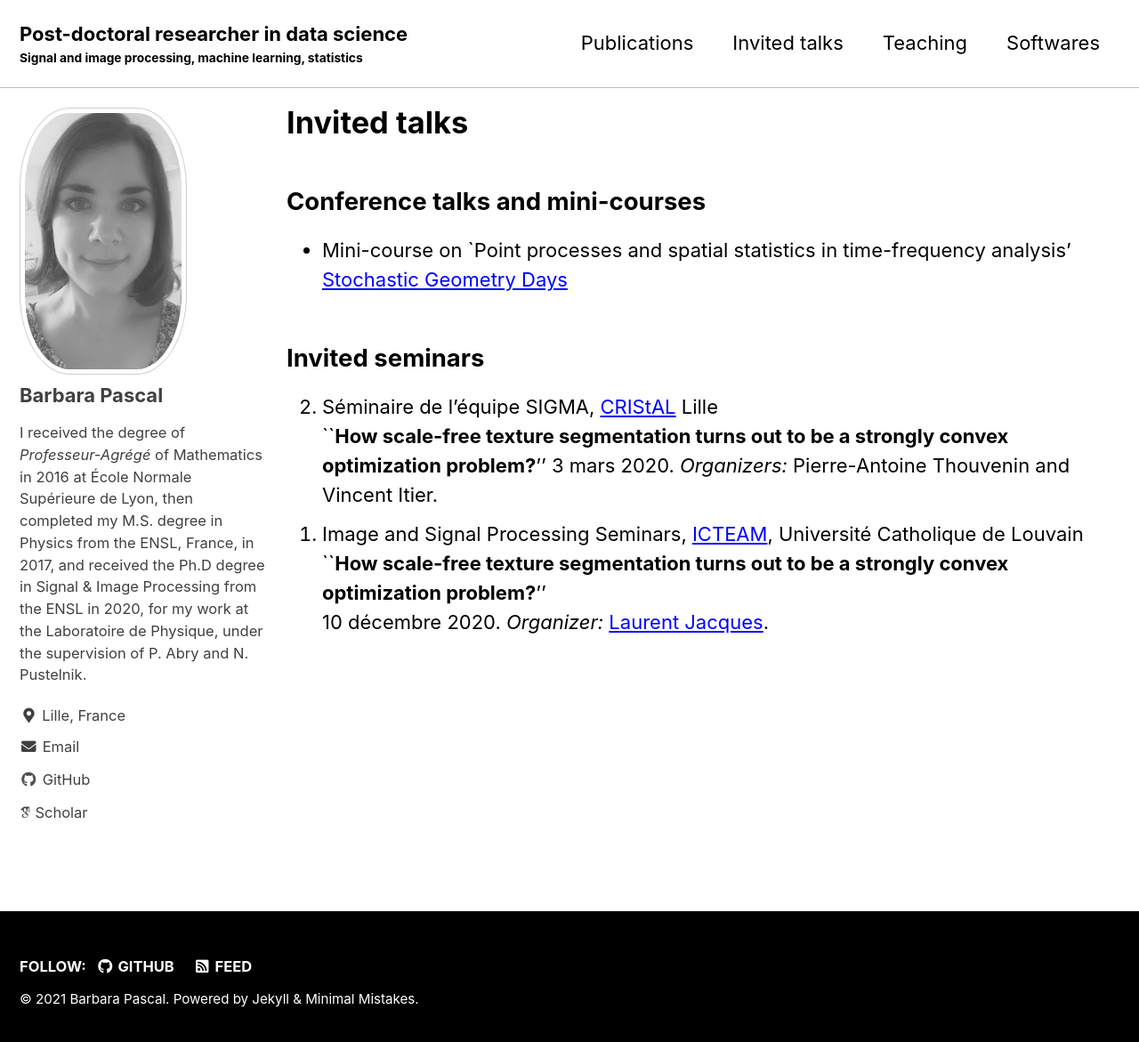
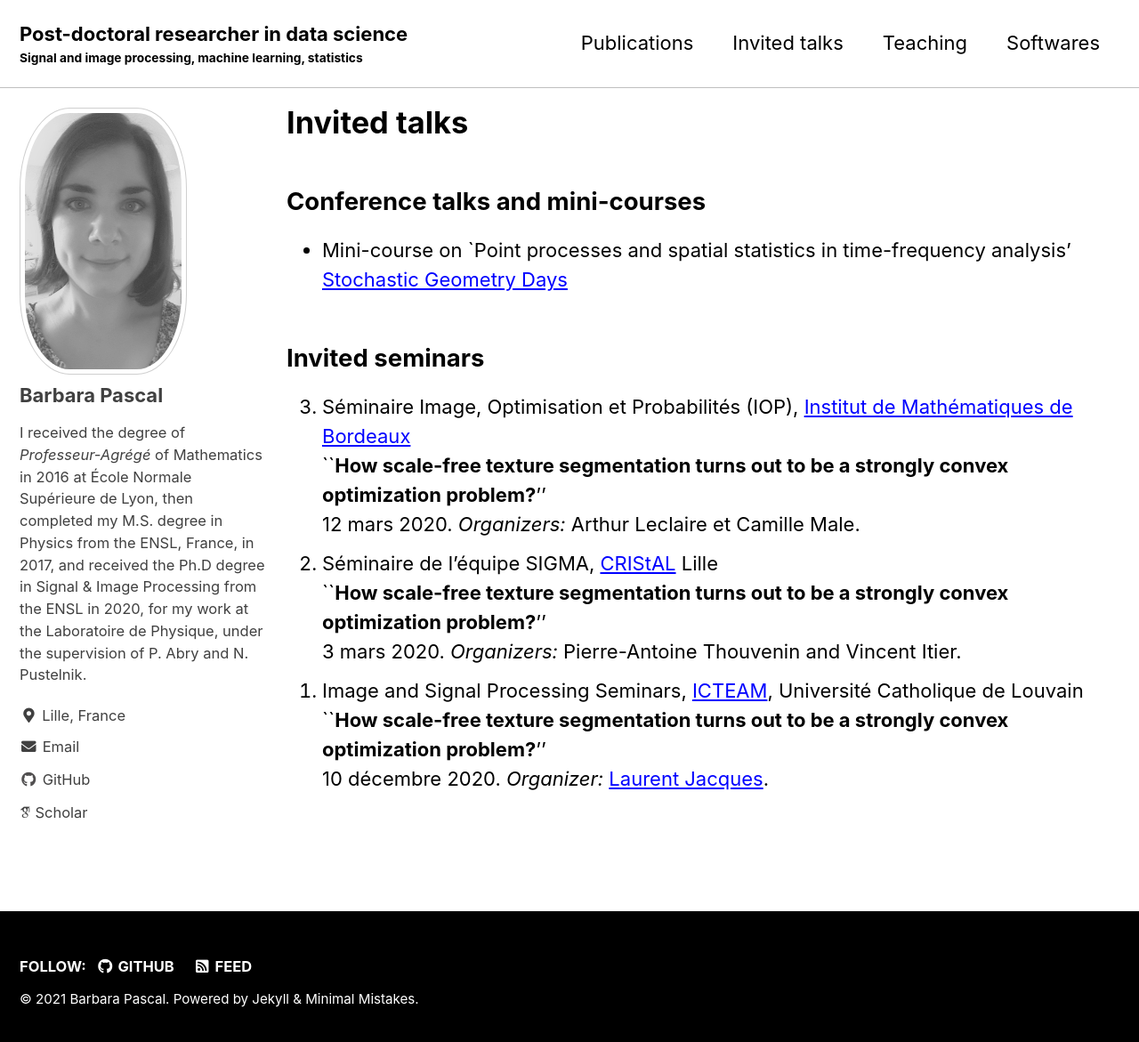
Before and after one commit to bpascal-fr/bpascal-fr.github.io, a Jekyll site: the page built from _pages/invitations.md, in a window 1280 px wide and 1179 px high. Shown: the top 1171 px of the window at 89% size. Built offline with Jekyll 4.4.1, drawn with Linux system fonts in a browser that asks for light colours; cached includes are drawn as plain includes; nearby versions of some CDN libraries; some web fonts are replaced.

Commit message:
invited semainars

```diff
--- a/_pages/invitations.md
+++ b/_pages/invitations.md
@@ -13,10 +13,13 @@ title: "Invited talks"
 
 ## Invited seminars
 
-2. Séminaire de l'équipe SIGMA, [CRIStAL](https://www.cristal.univ-lille.fr/spip.php?page=rubrique&id_rubrique=1) Lille \\
+3. Séminaire Image, Optimisation et Probabilités (IOP), [Institut de Mathématiques de Bordeaux](https://www.math.u-bordeaux.fr/imb/spip.php)
+``**How scale-free texture segmentation turns out to be a strongly convex optimization problem?**''
+12 mars 2020. *Organizers:* Arthur Leclaire et Camille Male.
+2. Séminaire de l'équipe SIGMA, [CRIStAL](https://www.cristal.univ-lille.fr/spip.php?page=rubrique&id_rubrique=1) Lille
 ``**How scale-free texture segmentation turns out to be a strongly convex optimization problem?**''
 3 mars 2020. *Organizers:* Pierre-Antoine Thouvenin and Vincent Itier.
-1. Image and Signal Processing Seminars, [ICTEAM](https://uclouvain.be/en/research-institutes/icteam), Université Catholique de Louvain\\
+1. Image and Signal Processing Seminars, [ICTEAM](https://uclouvain.be/en/research-institutes/icteam), Université Catholique de Louvain
 ``**How scale-free texture segmentation turns out to be a strongly convex optimization problem?**''
 10 décembre 2020. *Organizer:* [Laurent Jacques](https://laurentjacques.gitlab.io/).
 {: reversed="reversed"}
```
